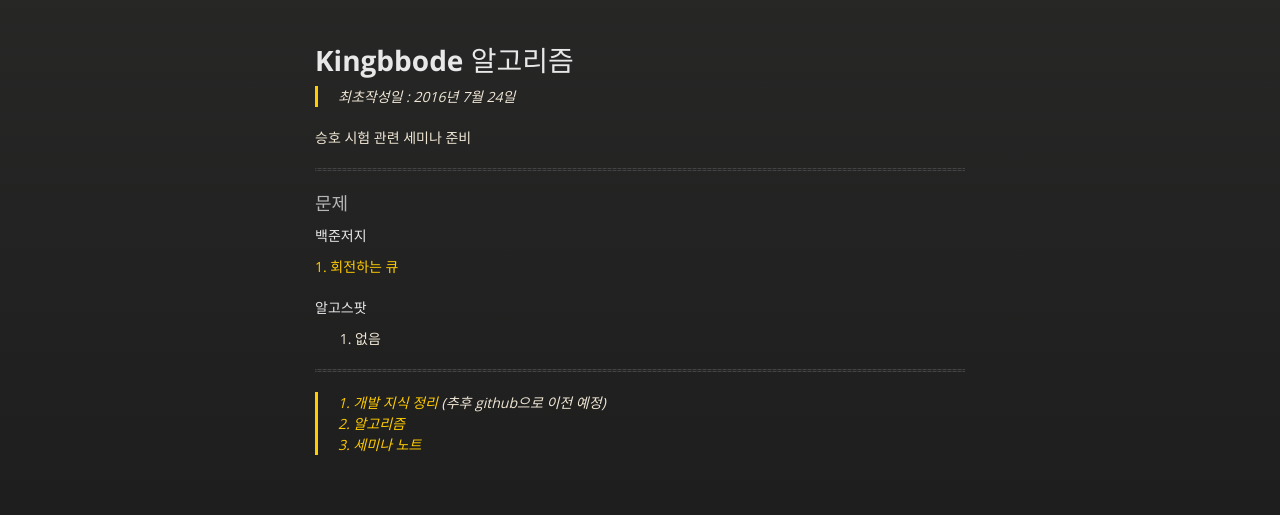
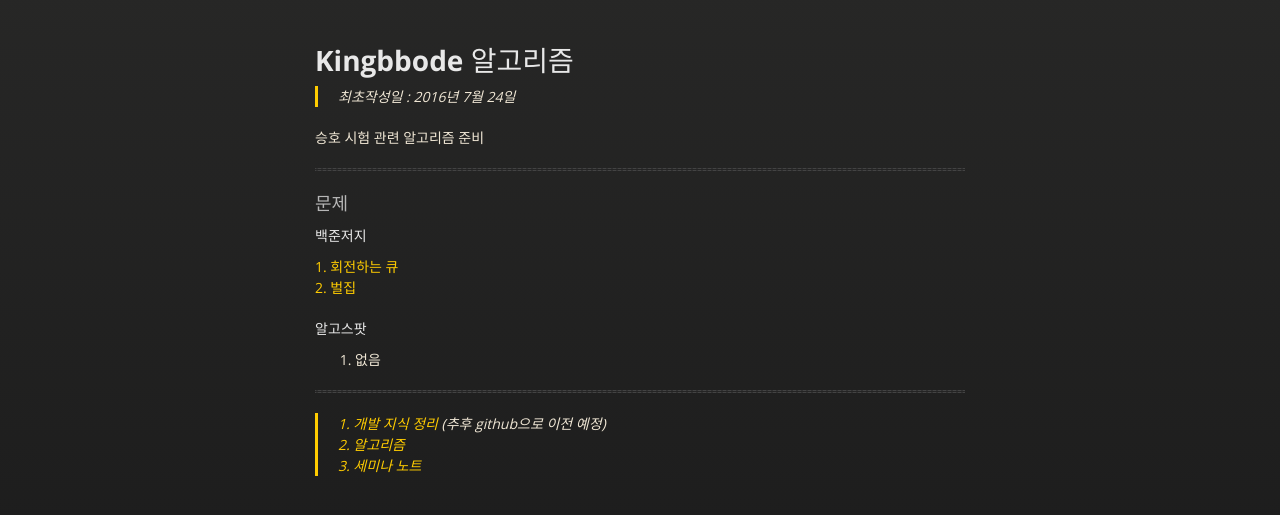
Before and after one commit to kingbbode/algorithm, a plain HTML site: page index.html in a window 1280 px wide. Shown: the part 189-704 px from the top of the page. Drawn offline with nearby package versions, Linux system fonts and the light colour scheme.

```diff
--- a/index.html
+++ b/index.html
@@ -46,7 +46,7 @@
 <p>최초작성일 : 2016년 7월 24일</p>
 </blockquote>
 
-<p>승호 시험 관련 세미나 준비</p>
+<p>승호 시험 관련 알고리즘 준비</p>
 
 <hr>
 
@@ -56,7 +56,8 @@
 <h4>
 <a id="백준저지" class="anchor" href="#%EB%B0%B1%EC%A4%80%EC%A0%80%EC%A7%80" aria-hidden="true"><span aria-hidden="true" class="octicon octicon-link"></span></a>백준저지</h4>
 
-<p><a href="https://github.com/kingbbode/algorithm/tree/master/src/problem1021">1. 회전하는 큐</a></p>
+<p><a href="https://github.com/kingbbode/algorithm/tree/master/src/problem1021">1. 회전하는 큐</a><br>
+<a href="https://github.com/kingbbode/algorithm/tree/master/src/problem2292">2. 벌집</a></p>
 
 <h4>
 <a id="알고스팟" class="anchor" href="#%EC%95%8C%EA%B3%A0%EC%8A%A4%ED%8C%9F" aria-hidden="true"><span aria-hidden="true" class="octicon octicon-link"></span></a>알고스팟</h4>
--- a/params.json
+++ b/params.json
@@ -1,6 +1,6 @@
 {
   "name": "Kingbbode 개발노트 - 알고리즘",
   "tagline": "",
-  "body": "# **Kingbbode 알고리즘**\r\n> 최초작성일 : 2016년 7월 24일\r\n\r\n승호 시험 관련 세미나 준비\r\n\r\n***\r\n\r\n### 문제\r\n\r\n#### 백준저지\r\n[1. 회전하는 큐](https://github.com/kingbbode/algorithm/tree/master/src/problem1021)\r\n\r\n#### 알고스팟\r\n1. 없음\r\n\r\n***\r\n\r\n> [1. 개발 지식 정리](http://kingbbode.tistory.com) (*추후 github으로 이전 예정*)  \r\n> [2. 알고리즘](http://kingbbode.github.io/algorithm/)    \r\n> [3. 세미나 노트](https://kingbbode.github.io/seminar/)  ",
+  "body": "# **Kingbbode 알고리즘**\r\n> 최초작성일 : 2016년 7월 24일\r\n\r\n승호 시험 관련 알고리즘 준비\r\n\r\n***\r\n\r\n### 문제\r\n\r\n#### 백준저지\r\n[1. 회전하는 큐](https://github.com/kingbbode/algorithm/tree/master/src/problem1021)  \r\n[2. 벌집](https://github.com/kingbbode/algorithm/tree/master/src/problem2292)\r\n\r\n#### 알고스팟\r\n1. 없음\r\n\r\n***\r\n\r\n> [1. 개발 지식 정리](http://kingbbode.tistory.com) (*추후 github으로 이전 예정*)  \r\n> [2. 알고리즘](http://kingbbode.github.io/algorithm/)    \r\n> [3. 세미나 노트](https://kingbbode.github.io/seminar/)  ",
   "note": "Don't delete this file! It's used internally to help with page regeneration."
 }
```
